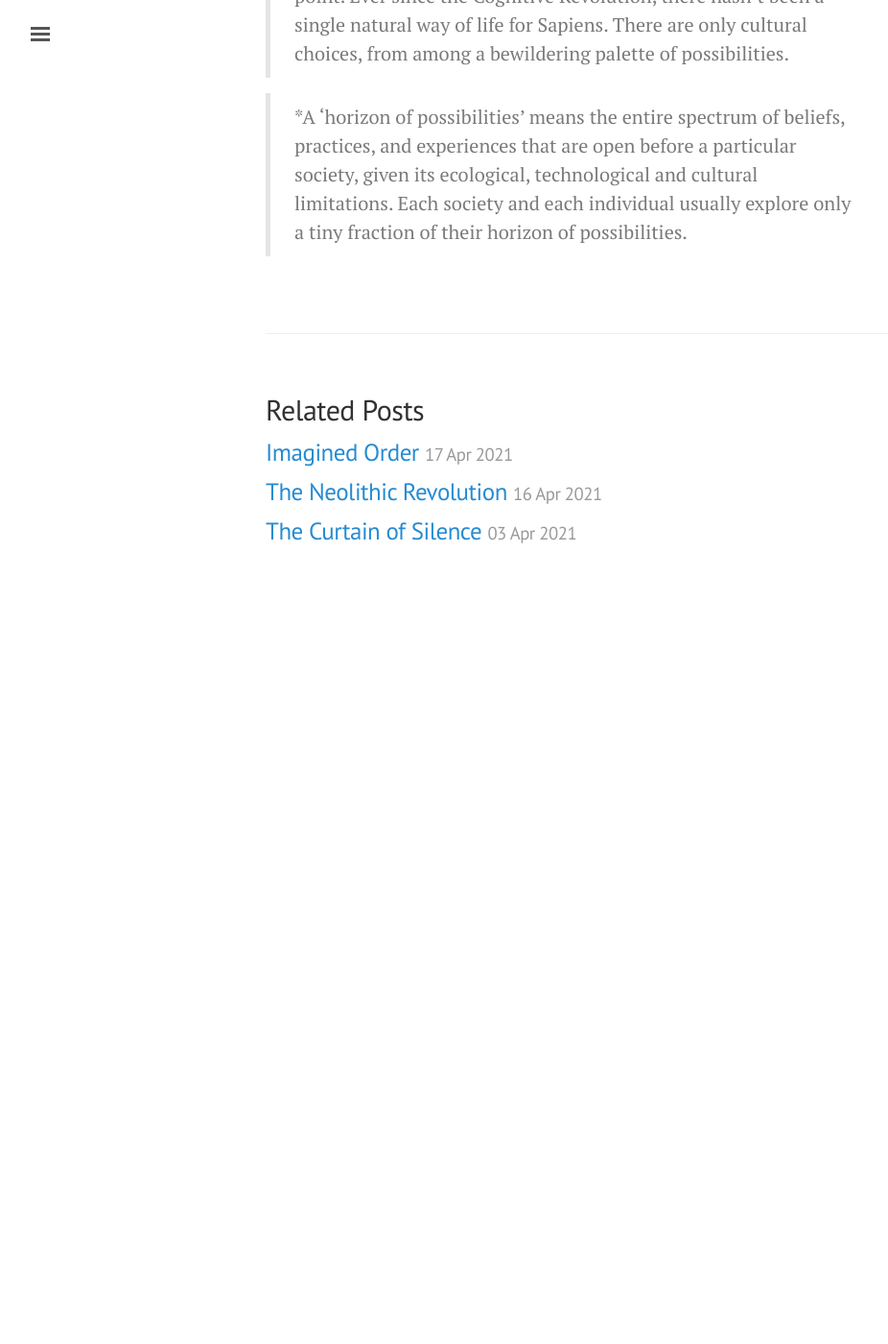
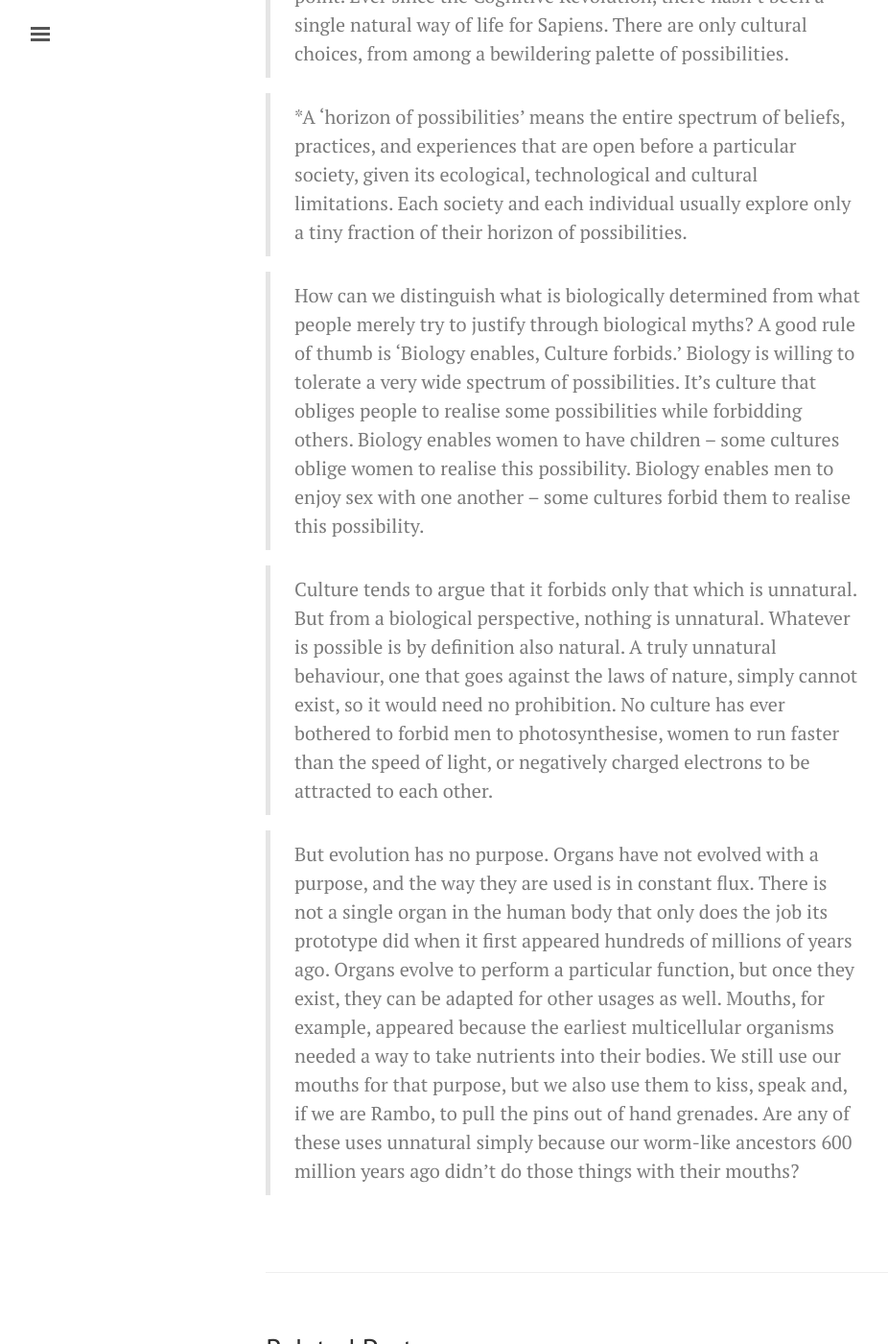
Before and after one commit to kukfa/kukfa.github.io, a Jekyll site: the page built from mental-models/_posts/2021-03-13-no-natural-way-of-life.md, in a window 1280 px wide and 1400 px high, scrolled down 2563 px. Shown: the whole window at 96% size, without its empty margins (3-929 px from the left). Built offline with Jekyll 4.4.1, drawn with Linux system fonts in a browser that asks for light colours; nearby versions of some CDN libraries; before the commit the page ends 3193 px from its top, so only the background shows below that.

Commit message:
adding additional context from later chapter

```diff
--- a/mental-models/_posts/2021-03-13-no-natural-way-of-life.md
+++ b/mental-models/_posts/2021-03-13-no-natural-way-of-life.md
@@ -25,3 +25,9 @@ From _[Sapiens](https://www.ynharari.com/book/sapiens-2/)_:
 > In other words, while anthropological observations of modern foragers can help us understand some of the possibilities available to ancient foragers, the ancient horizon of possibilities was much broader, and most of it is hidden from our view.* The heated debates about _Homo sapiens’_ ‘natural way of life’ miss the main point. Ever since the Cognitive Revolution, there hasn’t been a single natural way of life for Sapiens. There are only cultural choices, from among a bewildering palette of possibilities.
 
 > *A ‘horizon of possibilities’ means the entire spectrum of beliefs, practices, and experiences that are open before a particular society, given its ecological, technological and cultural limitations. Each society and each individual usually explore only a tiny fraction of their horizon of possibilities.
+
+> How can we distinguish what is biologically determined from what people merely try to justify through biological myths? A good rule of thumb is ‘Biology enables, Culture forbids.’ Biology is willing to tolerate a very wide spectrum of possibilities. It’s culture that obliges people to realise some possibilities while forbidding others. Biology enables women to have children – some cultures oblige women to realise this possibility. Biology enables men to enjoy sex with one another – some cultures forbid them to realise this possibility.
+
+> Culture tends to argue that it forbids only that which is unnatural. But from a biological perspective, nothing is unnatural. Whatever is possible is by definition also natural. A truly unnatural behaviour, one that goes against the laws of nature, simply cannot exist, so it would need no prohibition. No culture has ever bothered to forbid men to photosynthesise, women to run faster than the speed of light, or negatively charged electrons to be attracted to each other.
+
+> But evolution has no purpose. Organs have not evolved with a purpose, and the way they are used is in constant flux. There is not a single organ in the human body that only does the job its prototype did when it first appeared hundreds of millions of years ago. Organs evolve to perform a particular function, but once they exist, they can be adapted for other usages as well. Mouths, for example, appeared because the earliest multicellular organisms needed a way to take nutrients into their bodies. We still use our mouths for that purpose, but we also use them to kiss, speak and, if we are Rambo, to pull the pins out of hand grenades. Are any of these uses unnatural simply because our worm-like ancestors 600 million years ago didn’t do those things with their mouths?
```
